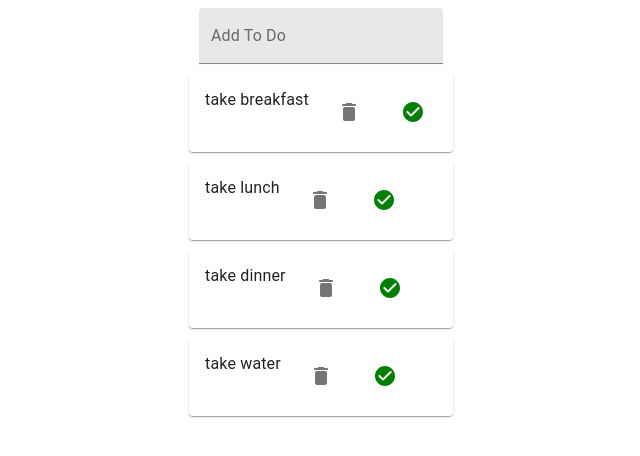
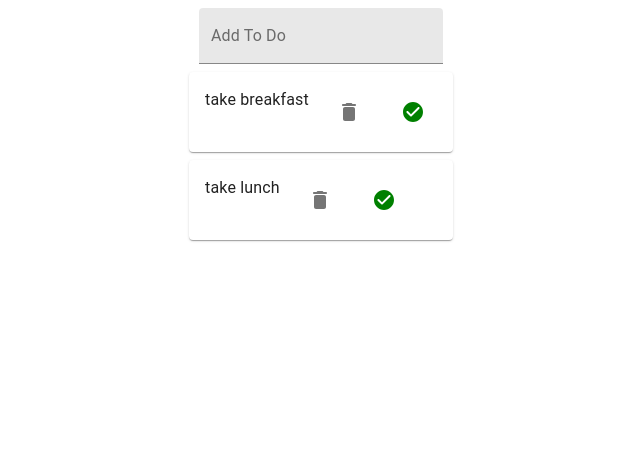
Before and after one commit to vikashask/todo-app-react-node, a React (Create React App) app: page / in a window 1280 px wide. Shown: the top 456 px of the page, without its empty margins (319-959 px from the left). Built offline with nearby package versions, Linux system fonts and the light colour scheme.

Commit message:
fixed todo items not adding

```diff
--- a/src/App.js
+++ b/src/App.js
@@ -12,20 +12,11 @@ const todoListData = [
     title: "take lunch",
     isCompleted: false,
   },
-  {
-    title: "take dinner",
-    isCompleted: false,
-  },
-  {
-    title: "take water",
-    isCompleted: false,
-  },
 ];
 const App = () => {
   const [todoList, setTodoList] = useState(todoListData);
   const addTodo = (item) => {
-    console.log("🚀 ~ file: App.js ~ line 29 ~ addTodo ~ addTodo");
-    setTodoList([...todoListData, item]);
+    setTodoList((oldList) => [...oldList, item]);
   };
   return (
     <Grid container direction="column" justify="center" alignItems="center">
--- a/src/component/Form.js
+++ b/src/component/Form.js
@@ -21,12 +21,12 @@ const Form = ({ addTodo }) => {
 
   const handleChange = (event) => {
     setInputValue(event.target.value);
-    // addTodo({title:event.target.value,isCompleted:true})
   };
 
   const handelSubmit = (e) => {
     e.preventDefault();
-    addTodo({ title: inputValue, isCompleted: true });
+    if (inputValue.trim() === "") return;
+    addTodo({ title: inputValue, isCompleted: false });
     setInputValue("");
   };
 
```
